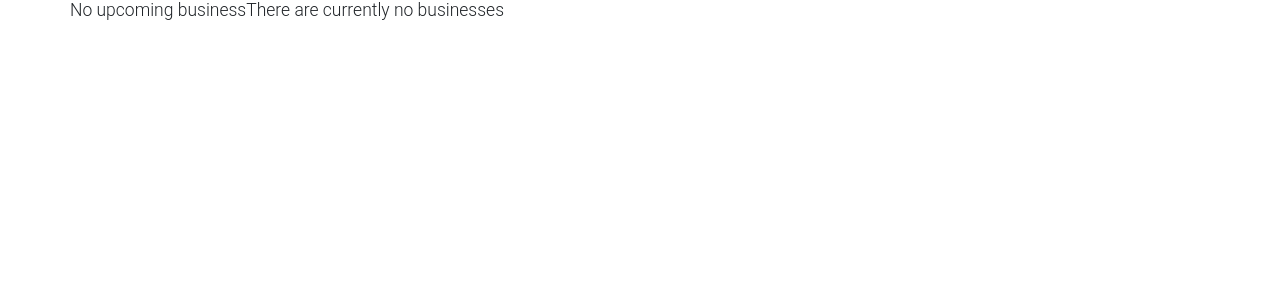
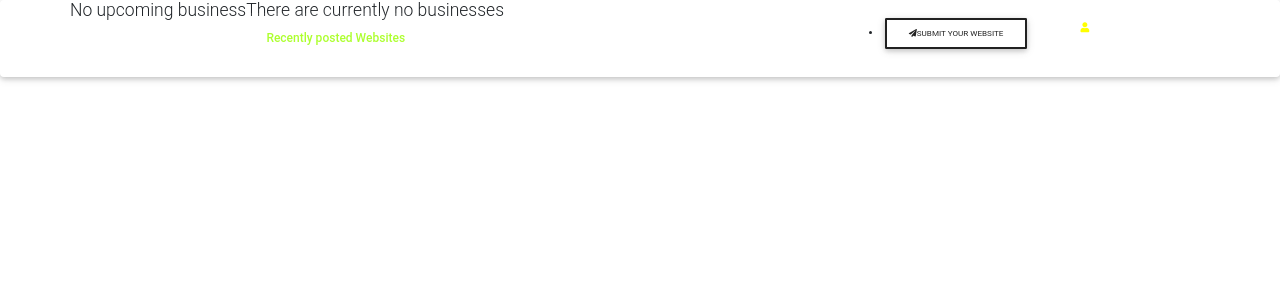
Before and after one commit to Virsail/neighbourhood, a Django app: page /search/ in a window 1280 px wide. Shown: the top 300 px of the page. Run offline with Django 3.2, Linux system fonts and the light colour scheme; the visitor is signed in with stand-in values (Sample User, id 1); some libraries are stand-ins or nearby versions.

Commit message:
load static files in navbar.html

```diff
--- a/issa/templates/navbar.html
+++ b/issa/templates/navbar.html
@@ -0,0 +1,86 @@
+{% load static %}
+
+   <!-- Navbar -->
+   <nav class="navbar fixed-top navbar-expand-lg navbar-dark scrolling-navbar">
+    <div class="container">
+
+      <!-- Brand -->
+      <a class="navbar-brand" href="{% url 'page' %}"><i class="fas fa-home"></i>
+        <strong>WinniT Home Page</strong>
+      </a>
+
+      <!-- Collapse -->
+      <button class="navbar-toggler" type="button" data-toggle="collapse" data-target="#navbarSupportedContent" aria-controls="navbarSupportedContent"
+        aria-expanded="false" aria-label="Toggle navigation">
+        <span class="navbar-toggler-icon"></span>
+      </button>
+
+      <!-- Links -->
+      <div class="collapse navbar-collapse" id="navbarSupportedContent">
+
+        <!-- Left -->
+        <ul class="navbar-nav mr-auto">
+          <li class="nav-item active">
+            <a class="nav-link" href="{% url 'page' %}"><i class="fa fa-history" aria-hidden="true"></i>
+              <strong style="font-size: larger; color:greenyellow;">Recently posted Websites</strong>
+
+            </a>
+        </li>
+        {% if user.is_authenticated %}
+
+        {% endif %}
+
+        </ul>
+        <!--search form-->
+        {% if user.is_authenticated %}
+        <form class="form-inline" action="{% url 'search_results' %}">
+          <div class="md-form my-1">
+            <input class="form-control mr-sm-2" type="text" placeholder="Search" aria-label="Search" name="keyword">
+          </div>
+        </form>
+        {% endif %}
+
+        <div class="col-sm-6 col-lg-6 d-flex justify-content-end">
+          {% if user.is_authenticated %}
+          <ul><li class="nav-item">
+            <div class="jok">
+              <a class="text-white btn btn-outline-dark" href="{%url 'new-project'%}"><i class="fa fa-paper-plane" aria-hidden="true"></i>SUBMIT YOUR WEBSITE </a>
+              </div>
+            </li></ul>
+          <ul>
+            <li class="dropdown list-unstyled text-white">
+                <a class="nav-link dropdown-toggle" id="navbarDropdownMenuLink-4" data-toggle="dropdown"
+                aria-haspopup="true" aria-expanded="false">
+                <i class="fas fa-user" style="color: yellow;"></i> My Account </a>
+              <ul class="dropdown-menu dropdown-default" role="menu">
+                <li>
+                    <a class="dropdown-item" href="{%url 'profile'%}">Profile</a>
+                  </li>
+                <li>
+                  <a class="dropdown-item" href="/accounts/password/change">Change Password</a>
+                </li>
+                <li>
+                  <a class="dropdown-item" href="/logout">Logout</a>
+                </li>
+              </ul>
+            </li>
+          </ul>
+          {% else %}
+          <li class="list-unstyled">
+            <div id="chapa">
+              <a class="btn btn-sm btn-default" href="/accounts/login" style="font-size: 15px; color: white;"style="color: yellow;"><i class="fas fa-sign-in"></i>Login</a></i>Login</a>
+              </div>
+              <div id="chapa1">
+              <a class='btn btn-sm btn-default ' href="/accounts/register"style="font-size: 15px;"><i class="fas fa-user-plus"></i>Register</a>
+              </div>
+          </li>
+          </div>
+          </div>
+
+          {% endif %}
+    </div>
+
+
+</div>
+<!-- Collapsible content -->
+</nav>
--- a/static/css/styles.css
+++ b/static/css/styles.css
@@ -0,0 +1,3 @@
+.homesection {
+    text-align: center;
+}
```
Also changed, not shown: issa/templates/dashboard.html (+6 -1 lines).
